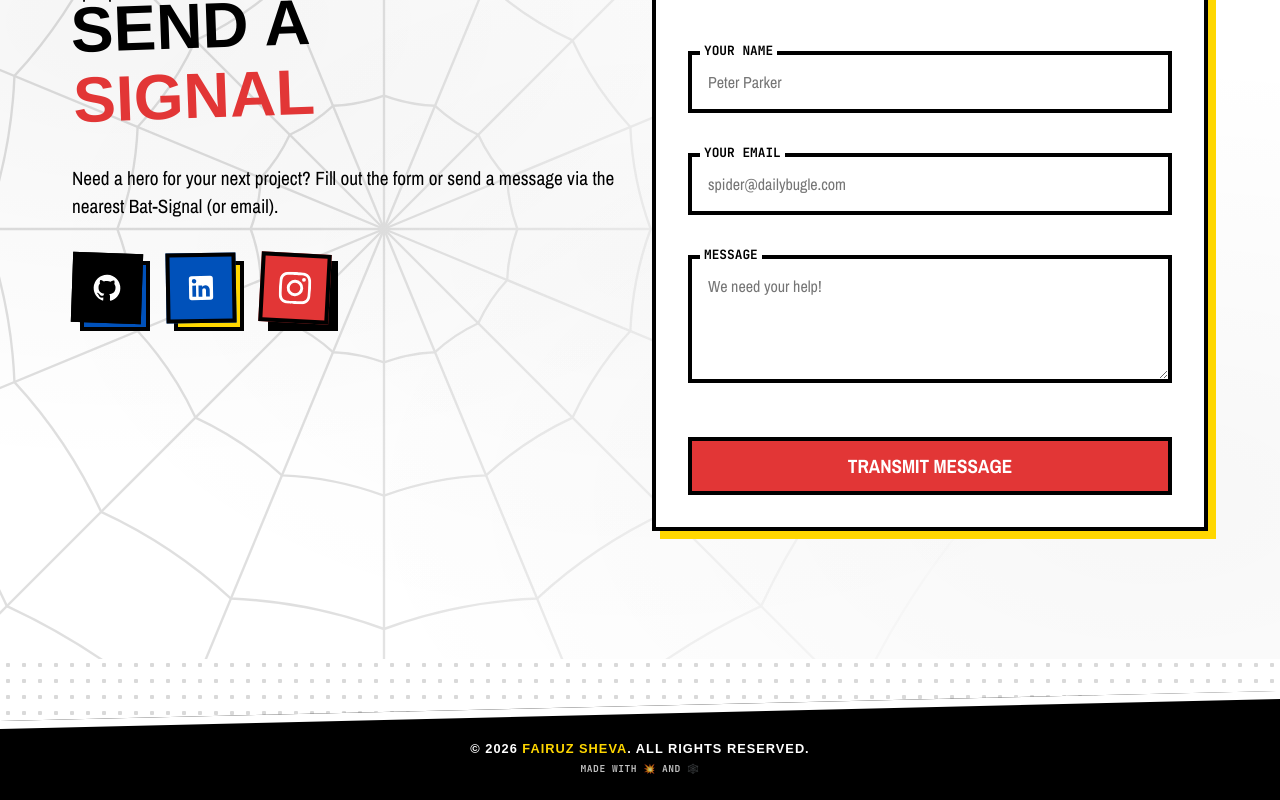
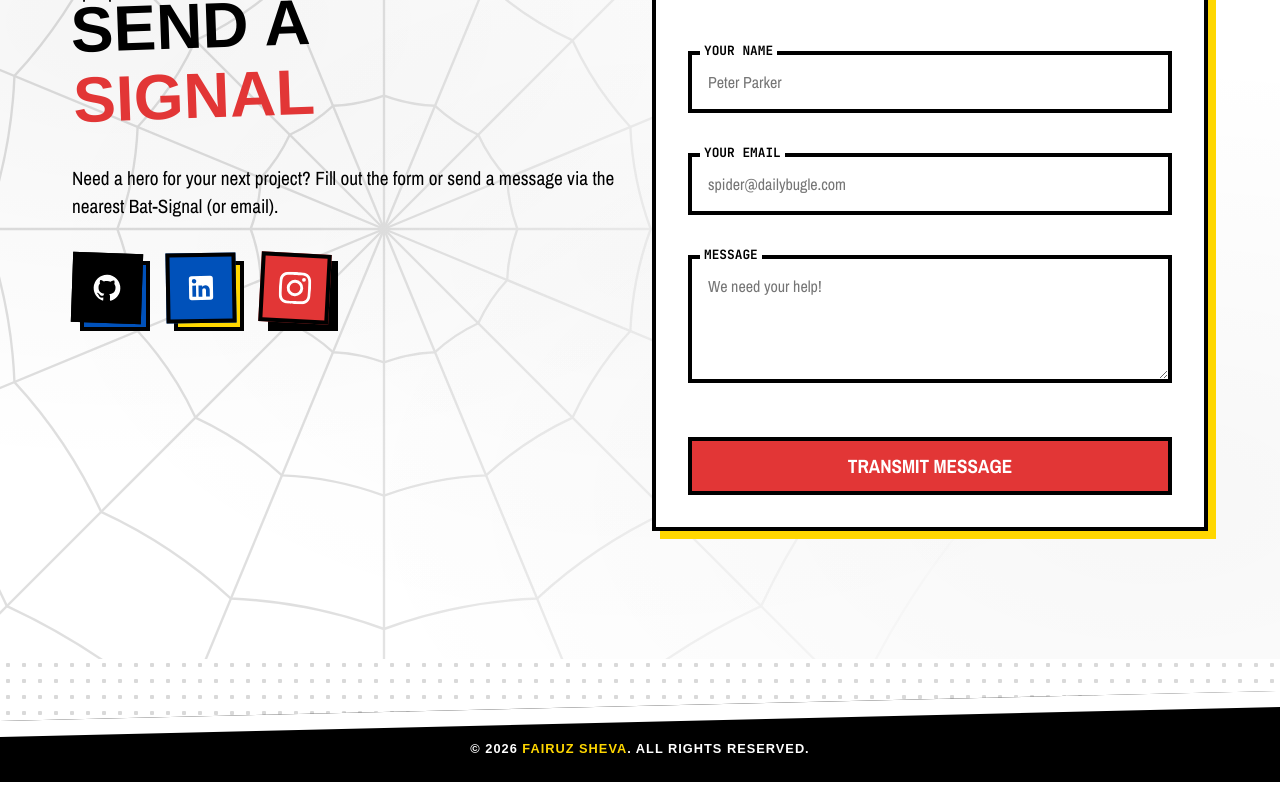
Before and after one commit to Saintfai/portfolio, a Next.js app: page / in a window 1280 px wide. Shown: the part 3327-4127 px from the top of the page. Built offline with nearby package versions, Linux system fonts and the light colour scheme; a web font is replaced by a local one.

Commit message:
Remove footer subtext and adjust top clip

```diff
--- a/app/components/Footer.tsx
+++ b/app/components/Footer.tsx
@@ -15,9 +15,6 @@ export default function Footer() {
         <p className="footer-text">
           © {currentYear} <span className="footer-name">{profile.alias}</span>. ALL RIGHTS RESERVED.
         </p>
-        <p className="footer-subtext">
-          MADE WITH 💥 AND 🕸️
-        </p>
       </div>
     </footer>
   );
--- a/app/globals.css
+++ b/app/globals.css
@@ -1904,10 +1904,10 @@ h1, h2, h3, h4, h5, h6 {
   top: 0;
   left: 0;
   width: 100%;
-  height: 38px;
+  height: 60px;
   background-color: var(--color-pure-white);
-  /* clip an 8px slanted line along the top slanted edge for a bold comic outline */
-  clip-path: polygon(0 30px, 100% 0, 100% 8px, 0 38px);
+  /* clip a bold 16px slanted line along the top slanted edge to match the heavy comic borders */
+  clip-path: polygon(0 30px, 100% 0, 100% 16px, 0 46px);
   z-index: 12;
   pointer-events: none;
 }
```
